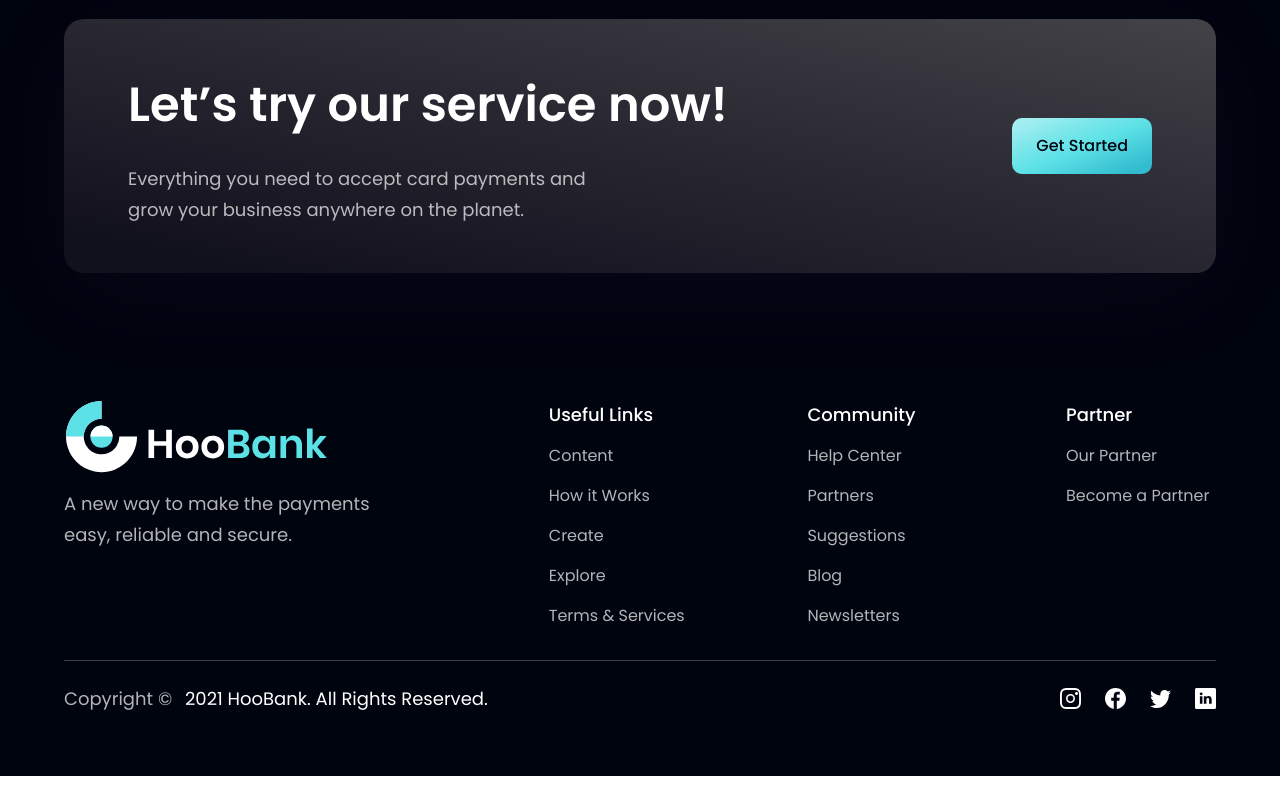
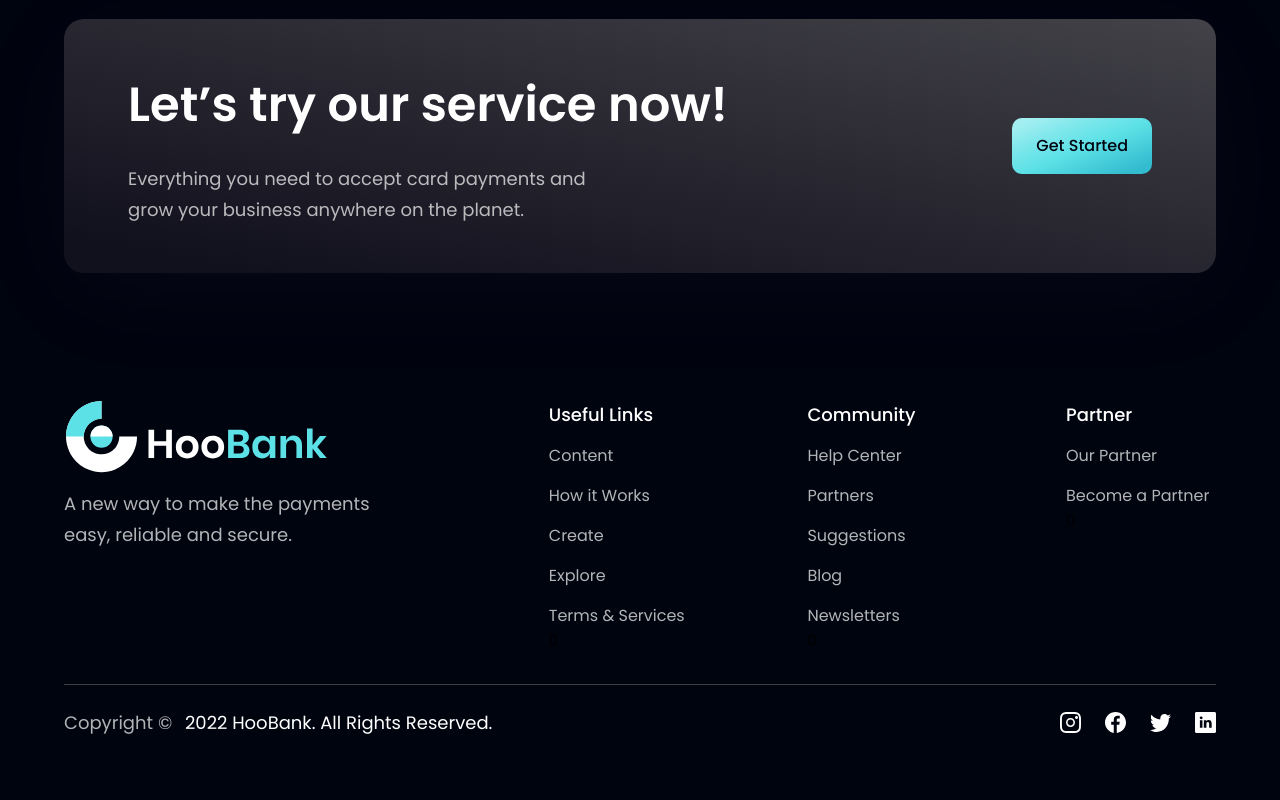
Before and after one commit to S0nG0ku0/HooBank, a React (Vite) app: page / in a window 1280 px wide. Shown: the part 4122-4922 px from the top of the page. Before the commit the page ends 4898 px from the top, so only its background shows below. Built offline with nearby package versions, Linux system fonts and the light colour scheme.

Commit message:
change year

```diff
--- a/src/components/Footer.jsx
+++ b/src/components/Footer.jsx
@@ -31,7 +31,7 @@ const Footer = () => (
                 >
                   {Link.name}
                 </li>
-              ))}
+              ))}0
             </ul>
           </div>
         ))}
@@ -39,7 +39,7 @@ const Footer = () => (
     </div>
     <div className="w-full flex justify-between items-center md:flex-row flex-col pt-6 border-t-[1px] border-t-[#3F3E45]">
       <p className="font-poppins font-normal text-[18px] text-center leading-[27px] text-white">
-        <span className="mr-2 text-dimWhite">Copyright &copy;</span> 2021 HooBank. All Rights Reserved.
+        <span className="mr-2 text-dimWhite">Copyright &copy;</span> 2022 HooBank. All Rights Reserved.
       </p>
       <div className="flex flex-row md:mt-0 mt-6">
         {socialMedia.map((social, index) => (
```
